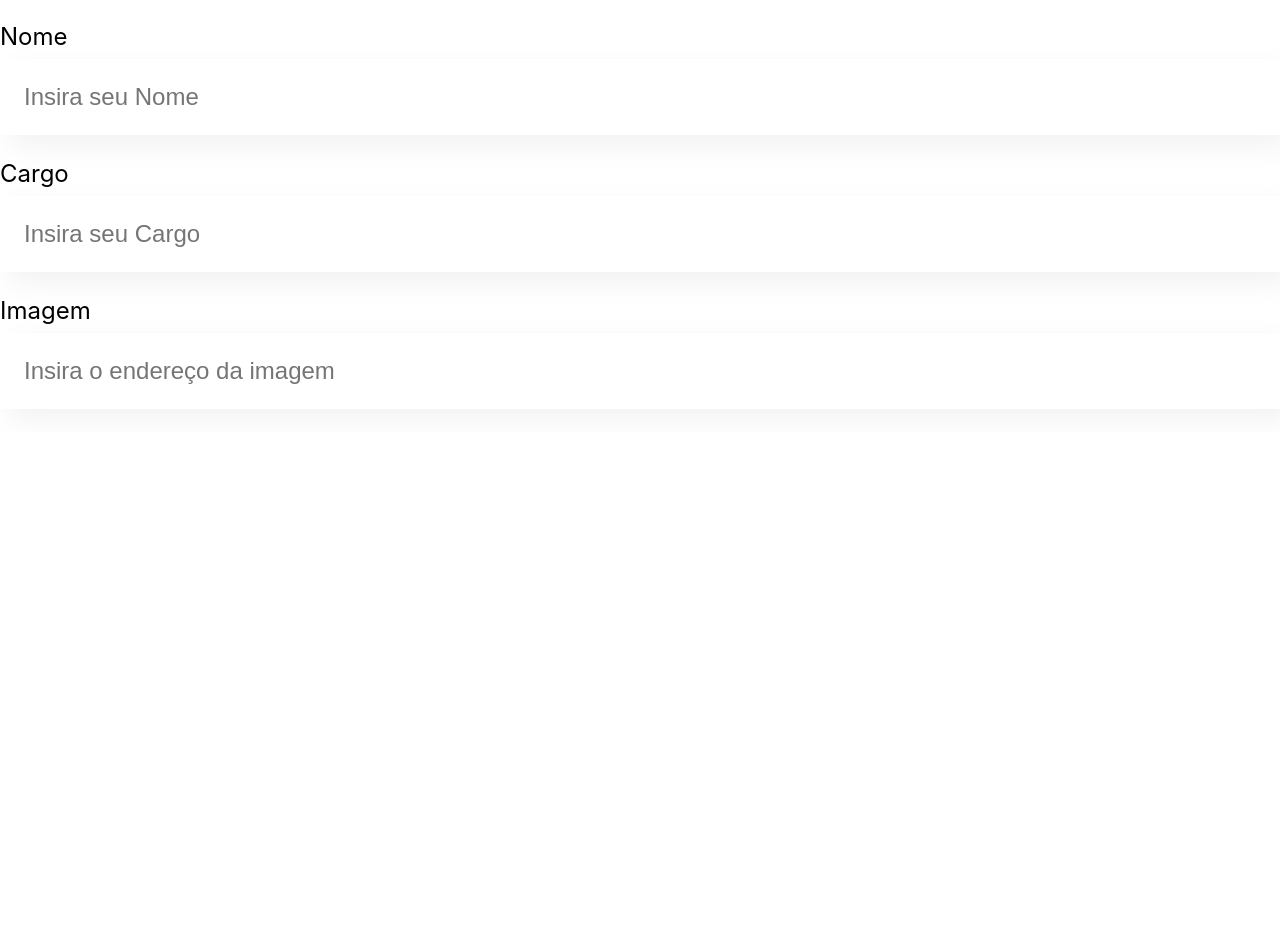
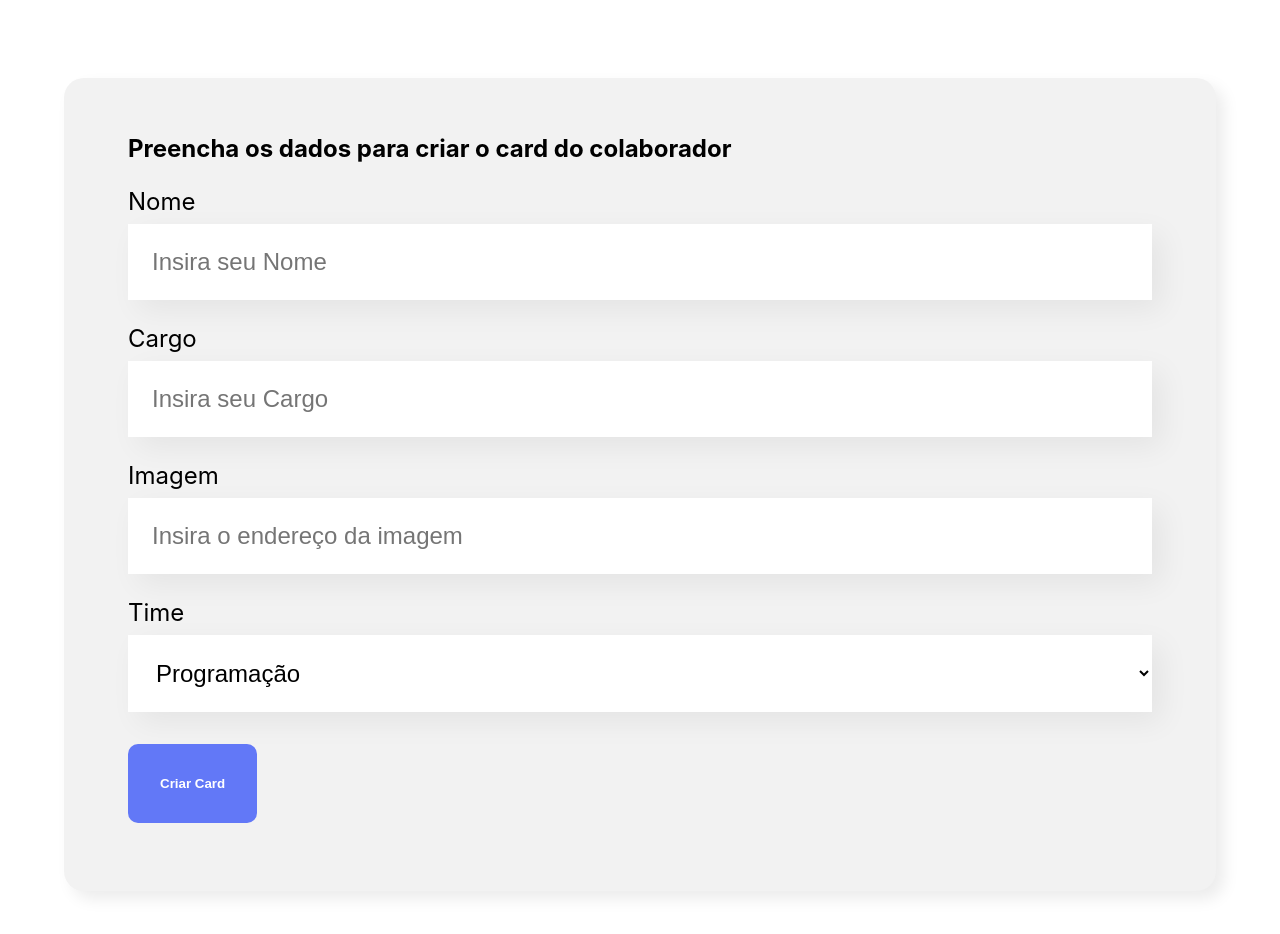
Before and after one commit to marcosv38/Estudo, a React (Create React App) app in the folder React/Organo-js/organo/: page / in a window 1280 px wide. Shown: the part 500-1434 px from the top of the page. Before the commit the page ends 933 px from the top, so only its background shows below. Built offline with nearby package versions, Linux system fonts and the light colour scheme.

Commit message:
insere lista suspensa e botão de submit

```diff
--- a/React/Organo-js/organo/src/App.js
+++ b/React/Organo-js/organo/src/App.js
@@ -1,14 +1,11 @@
 import Banner from './componentes/Banner/Banner.js';
-import CampoTexto from './componentes/CampoTexto/index.js';
+import Formulario from './componentes/Formulario';
 
 function App() {
   return (
     <div className="App">
       <Banner/>
-      <CampoTexto label="Nome" placeholder="Insira seu Nome"/>
-      <CampoTexto label="Cargo" placeholder="Insira seu Cargo"/>
-      <CampoTexto label="Imagem" placeholder="Insira o endereço da imagem"/>
-
+      <Formulario/>
     </div>
   );
 }
--- /dev/null
+++ b/React/Organo-js/organo/src/componentes/Botao/Botao.css
@@ -0,0 +1,14 @@
+.botao{
+    background-color: #6278f7;
+    border-radius: 10px;
+    font-weight: 700;
+    padding: 32px;
+    border: none;
+    cursor: pointer;
+    color: #FFF;
+    margin: 32px 0;
+}
+
+.botao:hover{
+    color: #95FFD4;
+}
--- /dev/null
+++ b/React/Organo-js/organo/src/componentes/Botao/index.js
@@ -0,0 +1,14 @@
+import './Botao.css';
+
+const Botao = (props) => {
+    return (
+
+        <button className="botao">
+            {props.children}
+        </button>
+
+    );
+
+}
+
+export default Botao;
--- a/React/Organo-js/organo/src/componentes/CampoTexto/index.js
+++ b/React/Organo-js/organo/src/componentes/CampoTexto/index.js
@@ -4,7 +4,7 @@ const CampoTexto = (props)=>{
     return (
       <div className="campo-texto">
         <label>{props.label}</label>
-        <input placeholder={props.placeholder}/>
+        <input required={props.obrigatorio} placeholder={props.placeholder}/>
       </div>
     );
 }
--- /dev/null
+++ b/React/Organo-js/organo/src/componentes/Formulario/Formulario.css
@@ -0,0 +1,13 @@
+.formulario{
+    display: flex;
+    justify-content: center;
+    margin: 80px 0;
+}
+
+.formulario form{
+    width: 80%;
+    background-color: #F2F2F2;
+    border-radius: 20px;
+    padding: 36px 64px;
+    box-shadow: 8px 8px 16px rgba(0,0,0,0.08);
+}
--- /dev/null
+++ b/React/Organo-js/organo/src/componentes/Formulario/index.js
@@ -0,0 +1,40 @@
+import Botao from '../Botao';
+import CampoTexto from '../CampoTexto';
+import ListaSuspensa from '../ListaSuspensa';
+import './Formulario.css';
+
+const Formulario = () => {
+
+    const times = [
+        'Programação',
+        'Front-End',
+        'Data Science',
+        'Devops',
+        'Mobile',
+        'Inovacao e Gestão'
+    ]
+
+const aoSalvar = (evento)=>{
+    evento.preventDefault();
+    console.log('Form foi submetido');
+}
+
+
+    return (
+        <section className="formulario">
+            <form onSubmit={aoSalvar}>
+                <h2>Preencha os dados para criar o card do colaborador</h2>
+                <CampoTexto obrigatorio="true" label="Nome" placeholder="Insira seu Nome" />
+                <CampoTexto label="Cargo" placeholder="Insira seu Cargo" />
+                <CampoTexto label="Imagem" placeholder="Insira o endereço da imagem" />
+                <ListaSuspensa required="true" itens={times} label="Time"/>
+                <Botao>
+                    Criar Card
+                </Botao>
+            </form>
+        </section>
+    );
+
+}
+
+export default Formulario;
--- /dev/null
+++ b/React/Organo-js/organo/src/componentes/ListaSuspensa/ListaSuspensa.css
@@ -0,0 +1,15 @@
+.lista-suspensa label{
+    display: block;
+    margin-bottom: 8px;
+    font-size: 24px;
+}
+
+.lista-suspensa select{
+    background-color: #FFF;
+    box-shadow: 10px 10px 30px rgba(0,0,0,0.06);
+    width: 100%;
+    border: none;
+    font-size: 24px;
+    padding: 24px;
+    box-sizing: border-box;
+}
--- /dev/null
+++ b/React/Organo-js/organo/src/componentes/ListaSuspensa/index.js
@@ -0,0 +1,16 @@
+import "./ListaSuspensa.css";
+
+const ListaSuspensa = (props) => {
+    return (
+
+        <div className="lista-suspensa">
+            <label>{props.label}</label>
+            <select required={props.required}>
+                {props.itens.map(item => <option key={item}>{item}</option>)};
+            </select>
+        </div>
+
+    );
+}
+
+export default ListaSuspensa;
```
